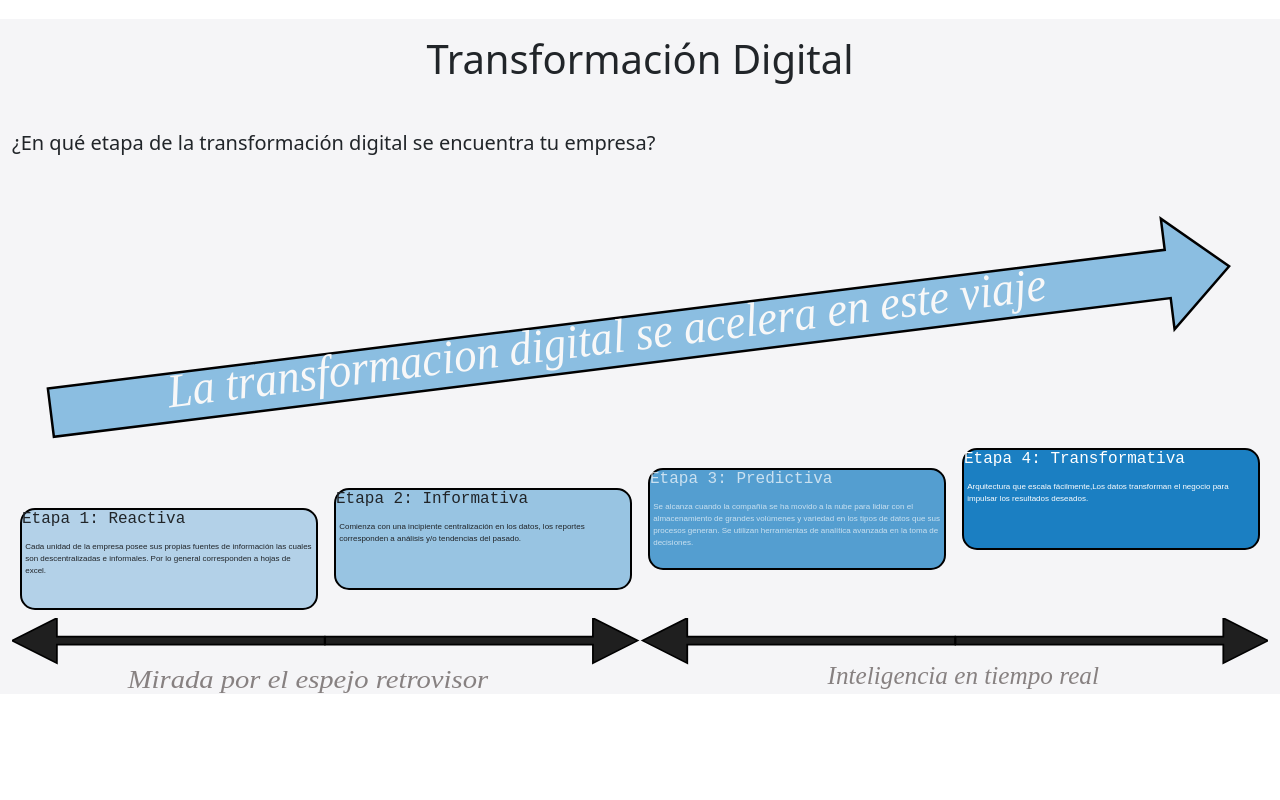
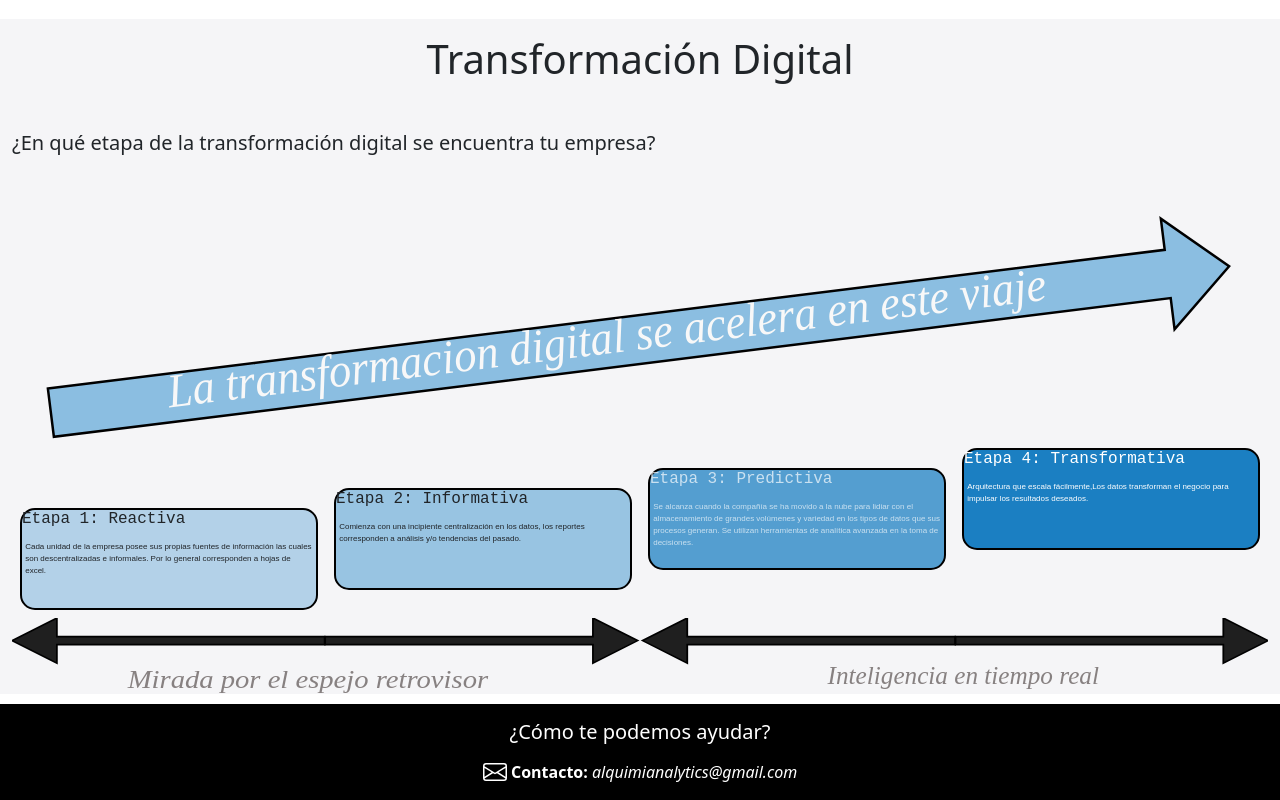
Before and after one commit to diegodiazross/convolutiva, a React (Vite) app: page / in a window 1280 px wide. Shown: the part 937-1737 px from the top of the page. Before the commit the page ends 1631 px from the top, so only its background shows below. Built offline with nearby package versions, Linux system fonts and the light colour scheme.

Commit message:
se agrego pie de pagina

```diff
--- a/src/components/Footer.jsx
+++ b/src/components/Footer.jsx
@@ -1,17 +1,18 @@
 import sobre from "../assets/envelope.svg";
-import styles from "./Contacto.module.css";
-
+import styles from "./Footer.module.css";
+import network from "../assets/deep-learning.png";
 function Footer() {
   return (
-    <footer className={styles["footer"]} id="contacto">
+    <footer className={`${styles.footer}`}>
+
       <div className={styles["contacto"]}>
         <h5 className={styles["header"]}>¿Cómo te podemos ayudar?</h5>
         <div className="Container d-flex justify-content-center align-items-start">
-          <img src={sobre} alt="icono sobre" style={{ width: "2rem", height: "2rem", color: "white" }} />
+          <img src={sobre} alt="icono sobre" className={styles["sobre"]} />
           <p>
             <b>&nbsp;Contacto:&nbsp;</b>
           </p>
-          <i className={styles["correo"]}>alquimianalytics@gmail.com</i>
+          <i>alquimianalytics@gmail.com</i>
         </div>
       </div>
     </footer>
--- a/src/components/Footer.module.css
+++ b/src/components/Footer.module.css
@@ -1,19 +1,24 @@
-.footer {
-  background-color: #1b7fc2;
-  margin-top: 50px;
+footer {
+  background-color: black;
+  margin-top: 10px;
+  color: white;
+}
+
+.network{
+  width: 1.5rem;
+  height: 1.5rem;
+  fill:white
 }
 
 .contacto {
   padding-top: 1rem;
 }
 .header {
-  /* padding: 20px;
-  margin: 20px 0; */
-  color: white;
   text-align: center;
   padding-bottom: 0.5rem;
 }
 
-.correo {
-  color: black;
+.sobre {
+  width: 1.5rem;
+  height: 1.5rem;
 }
--- a/src/components/Home.jsx
+++ b/src/components/Home.jsx
@@ -1,13 +1,14 @@
 import MainCarousel from "../components/MainCarousel";
 import BussinessIntelligence from "./BussinessIntelligence";
 import TransformationDigital from "../components/DigitalTransformation";
-
+import Footer from "../components/Footer";
 function Home() {
   return (
     <>
       <MainCarousel></MainCarousel>
       <BussinessIntelligence></BussinessIntelligence>
       <TransformationDigital></TransformationDigital>
+      <Footer></Footer>
 
     </>
   );
```
Also changed, not shown: src/assets/envelope.svg.
